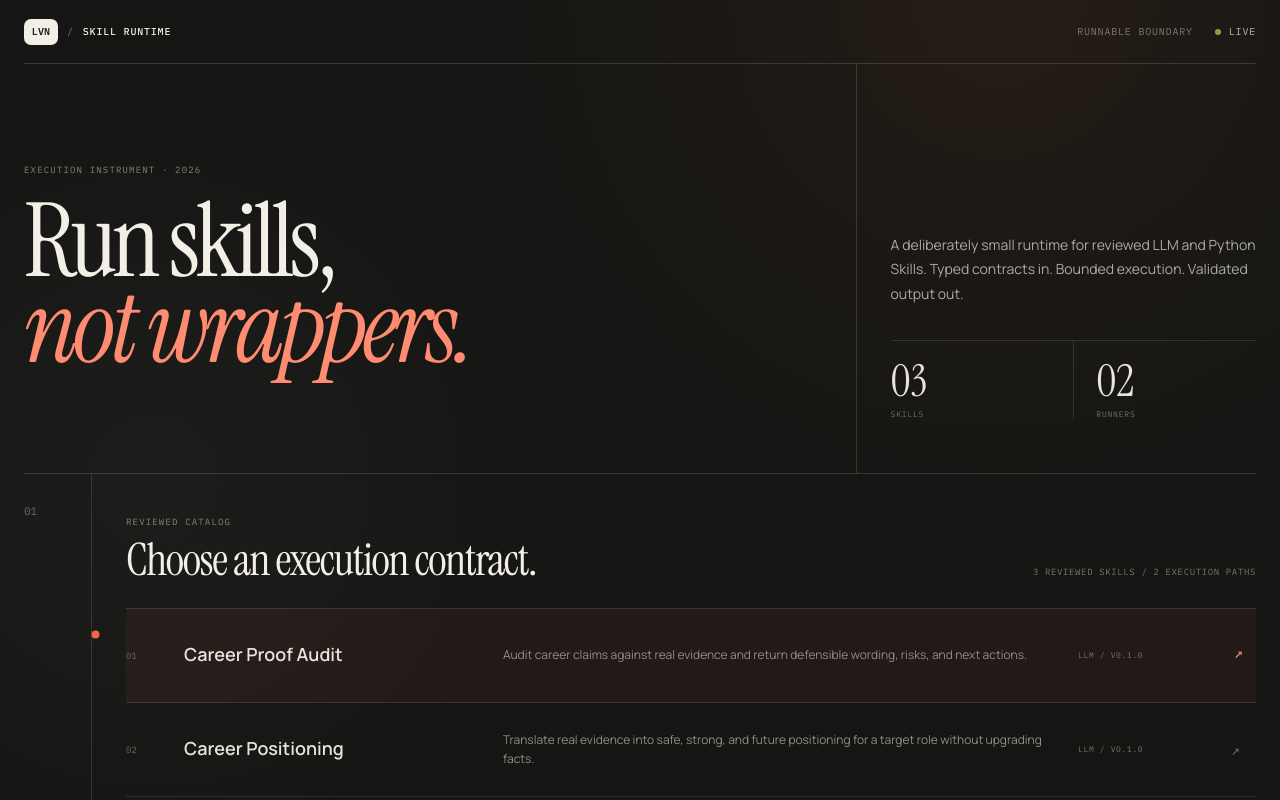
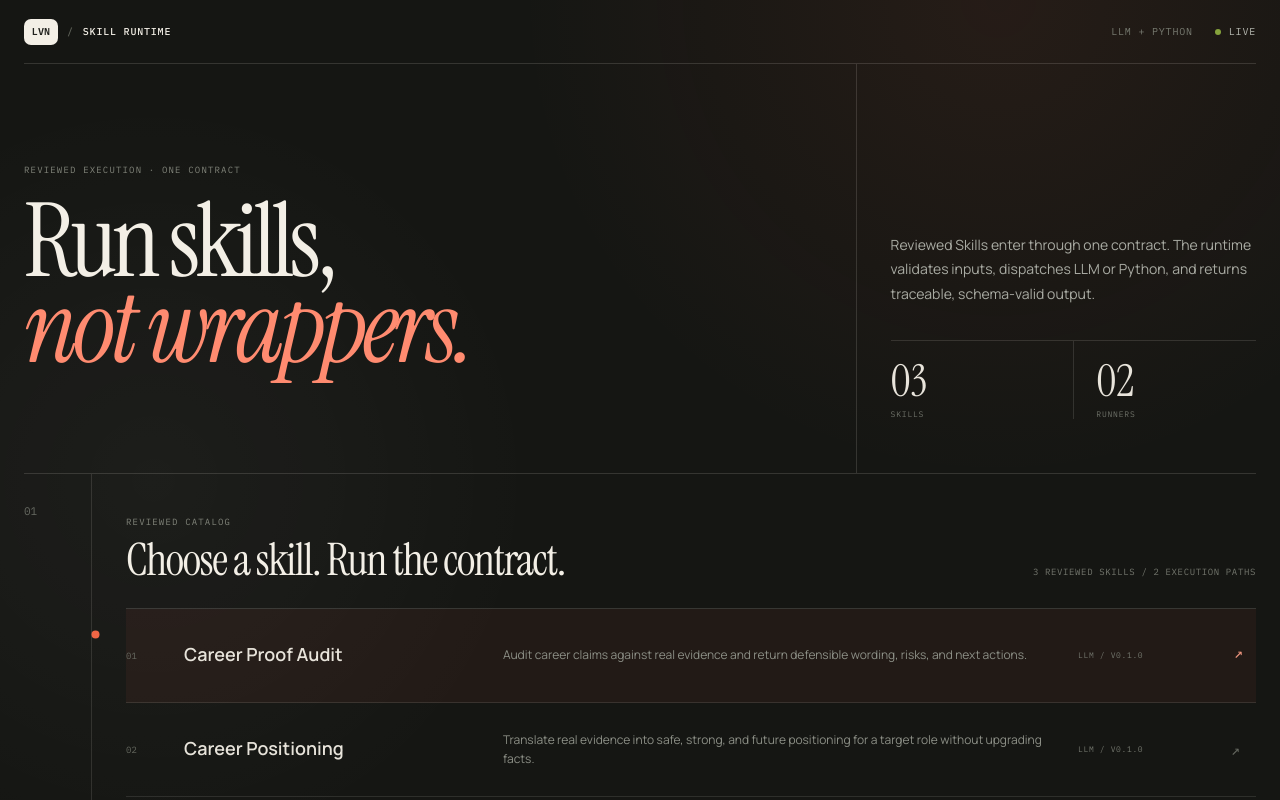
Before and after one commit to lavine888/Lavine-Skill-Runtime, a Next.js app: page / in a window 1280 px wide. Shown: the top 800 px of the page. Built offline with nearby package versions, Linux system fonts and the light colour scheme.

Commit message:
design: tighten product copy for the refined Workbench

```diff
--- a/app/page.tsx
+++ b/app/page.tsx
@@ -226,14 +226,14 @@ export default function HomePage() {
       <header className="topbar">
         <div className="brandMark"><b>LVN</b><span>/</span>SKILL RUNTIME</div>
         <div className="topbarMeta">
-          <span>RUNNABLE BOUNDARY</span>
+          <span>LLM + PYTHON</span>
           <span className="liveMark"><i />{catalogLoading ? "SYNC" : "LIVE"}</span>
         </div>
       </header>
 
       <section className="hero">
         <div className="heroCopy">
-          <span className="eyebrow">Execution instrument · 2026</span>
+          <span className="eyebrow">Reviewed execution · one contract</span>
           <h1>
             Run skills,<br />
             <em>not wrappers.</em>
@@ -241,8 +241,8 @@ export default function HomePage() {
         </div>
         <div className="heroAside">
           <p>
-            A deliberately small runtime for reviewed LLM and Python Skills.
-            Typed contracts in. Bounded execution. Validated output out.
+            Reviewed Skills enter through one contract. The runtime validates inputs,
+            dispatches LLM or Python, and returns traceable, schema-valid output.
           </p>
           <div className="heroStats">
             <div><strong>{String(skills.length).padStart(2, "0")}</strong><span>skills</span></div>
@@ -260,7 +260,7 @@ export default function HomePage() {
           <div className="sectionHeading">
             <div>
               <span className="kicker">Reviewed catalog</span>
-              <h2>Choose an execution contract.</h2>
+              <h2>Choose a skill. Run the contract.</h2>
             </div>
             <p>{catalogLoading ? "Reading registry…" : `${skills.length} reviewed skills / ${runnerCount} execution paths`}</p>
           </div>
```
